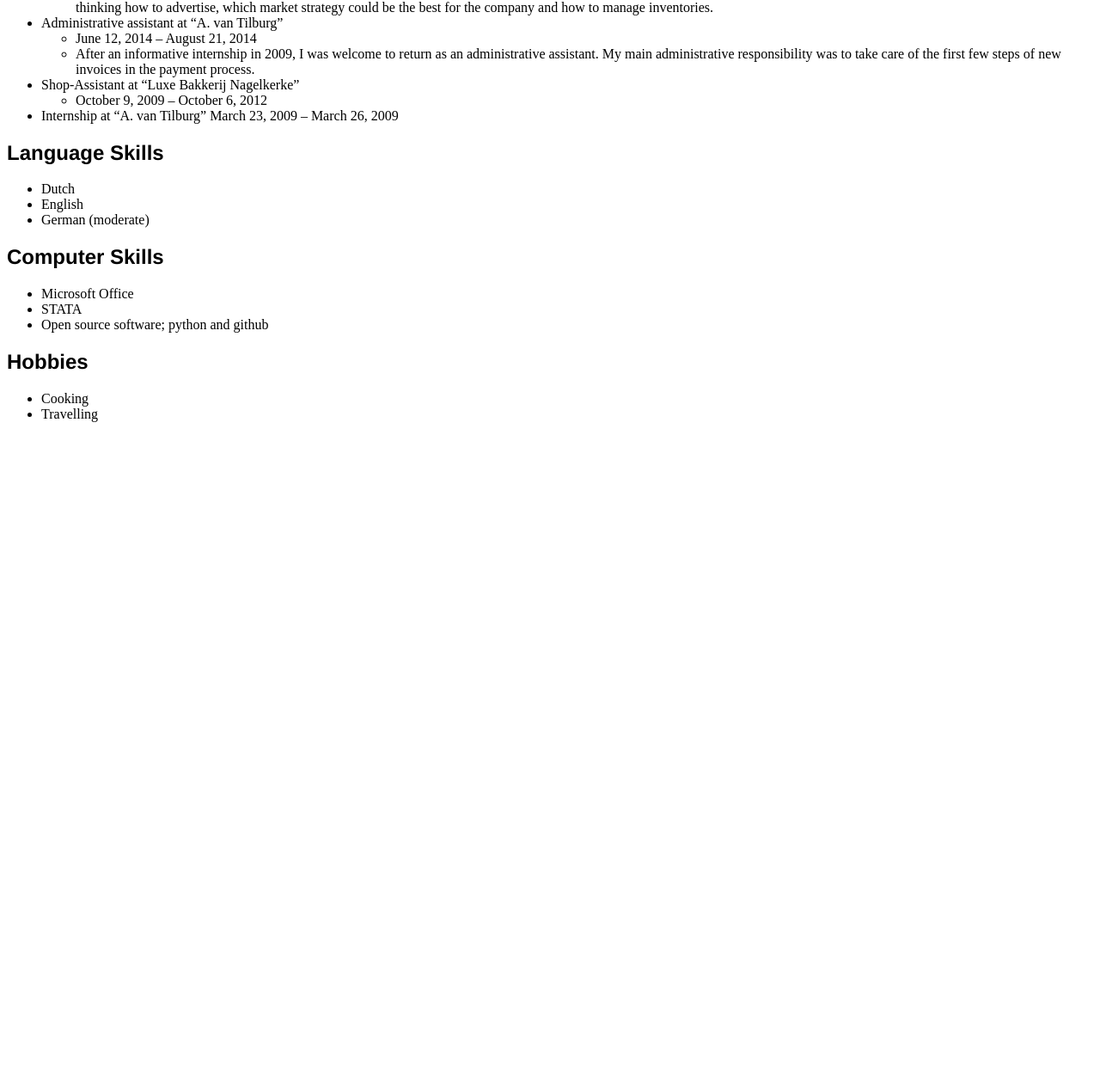
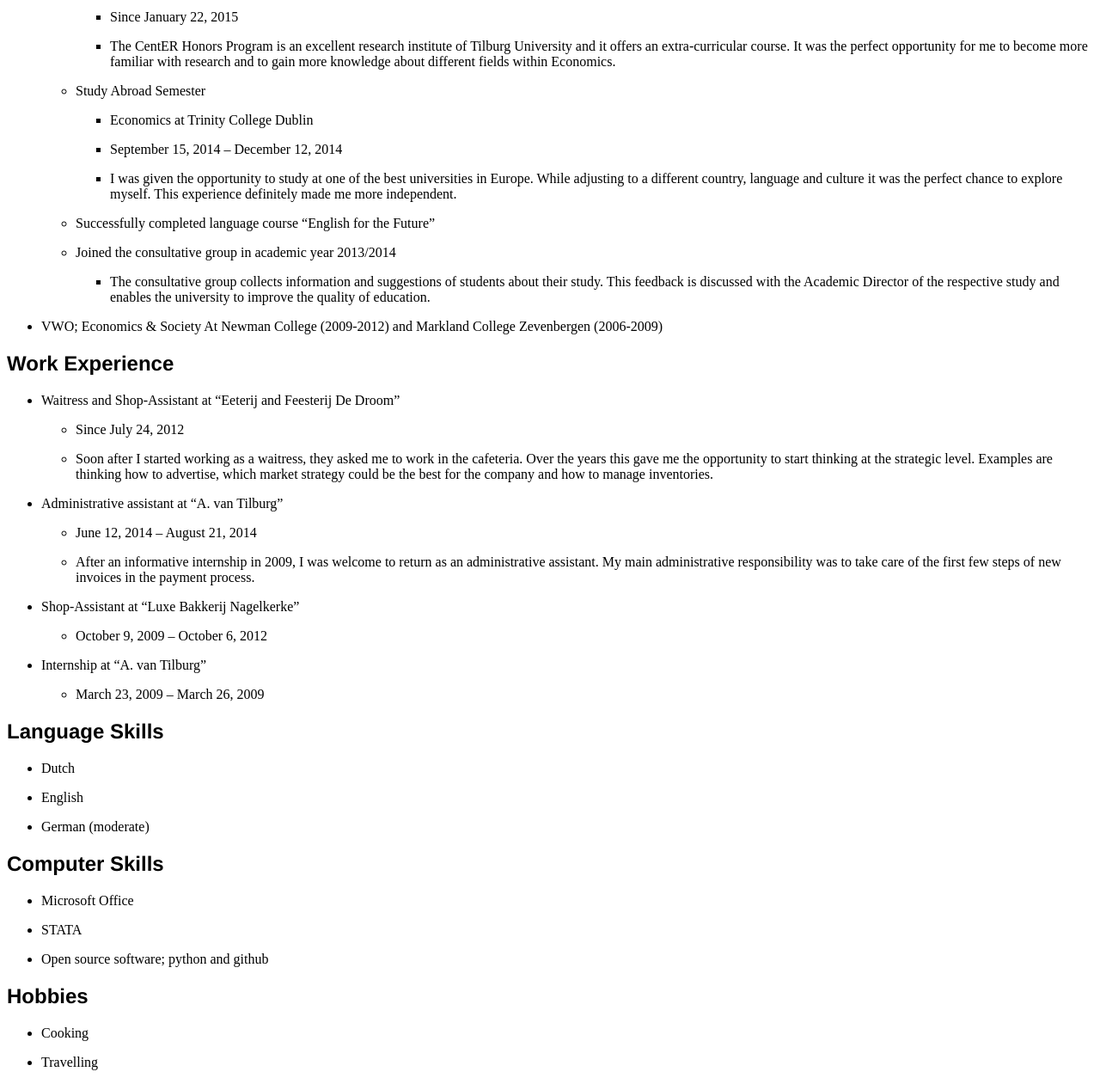
Before and after one commit to AnoukvanSchijndel/second-repo, a plain HTML site: page index.html in a window 1280 px wide. Shown: the part 1061-2322 px from the top of the page at 86% size. Before the commit the page ends 1568 px from the top, so only its background shows below. Drawn offline with Linux system fonts and the light colour scheme.

Commit message:
First Pages commit

```diff
--- a/index.html
+++ b/index.html
@@ -4,7 +4,6 @@
   <meta http-equiv="Content-Type" content="text/html; charset=utf-8" />
   <meta http-equiv="Content-Style-Type" content="text/css" />
   <meta name="generator" content="pandoc" />
-  <meta name="author" content="Anouk van Schijndel" />
   <title>CV</title>
   <style type="text/css">code{white-space: pre;}</style>
   <link rel="stylesheet" href="buttondown.css" type="text/css" />
@@ -12,79 +11,96 @@
 <body>
 <div id="header">
 <h1 class="title">CV</h1>
-<h2 class="author">Anouk van Schijndel</h2>
-<h3 class="date">February 2016</h3>
 </div>
-<h1 id="curriculum-vitae">Curriculum Vitae</h1>
+<p>% Anouk van Schijndel</p>
+<p>% February 2016</p>
+<p>Curriculum Vitae</p>
+<p>================</p>
 <p>Anouk van Schijndel</p>
 <h2 id="personal-information">Personal Information</h2>
-<p>First Name Anouk Laste Name van Schijndel Full Name Anouk Manon van Schijndel Date of Birth November 14, 1993 Place of Birth Breda Country of Birth The Netherlands Nationality Dutch Sex Female Address Danielstraat 8, 4771 RP Langeweg Telephone Number 06-12100823 Email Address anoukvanschijndel@yahoo.co.uk</p>
+<ul>
+<li></li>
+</ul>
+<p>First Name Anouk * Last Name van Schijndel * Full Name Anouk Manon van Schijndel</p>
+<ul>
+<li><p>Date of Birth November 14, 1993</p></li>
+<li><p>Place of Birth Breda</p></li>
+<li><p>Country of Birth The Netherlands</p></li>
+<li>Nationality Dutch</li>
+<li>Gender Female</li>
+<li><p>Address Danielstraat 8, 4771 RP Langeweg</p></li>
+<li><p>Telephone Number 06-12100823</p></li>
+<li><p>Email Address anoukvanschijndel@yahoo.co.uk</p></li>
+</ul>
 <h2 id="profile">Profile</h2>
 <p>My name is Anouk. Helpful, reliable and independent; these words describe my personality best according to friends and family. I like working in groups as much as working on my own and I’m not afraid to take full responsibility for my work. My motto is to always give 110% and achieve the best results possible.</p>
 <h2 id="education">Education</h2>
 <ul>
-<li>Master; Economics
+<li><p>Master; Economics</p>
 <ul>
-<li>At Tilburg University Since September 1, 2015 Track Public Policy Track Money, Banking &amp; Financial Markets</li>
+<li>At Tilburg University Since September 1, 2015 Track Public Policy</li>
 </ul></li>
-<li>Bachelor; Economics &amp; Business
+<li><p>Bachelor; Economics &amp; Business</p>
 <ul>
 <li>At Tilburg University</li>
-<li>Since September 1, 2012</li>
-<li>This study covers the best off both fields of Economics and Business, which makes the study very diverse and interesting. The broad view of the study allowed me to experience the best of several fields within Economics, which allowed me to develop my passion for Economics. The study emphasizes the importance of having a critical attitude and mathematical skills.</li>
-<li>CentER Honors Program
+<li><p>Since September 1, 2012</p></li>
+<li><p>This study covers the best off both fields of Economics and Business, which makes the study very diverse and interesting. The broad view of the study allowed me to experience the best of several fields within Economics, which allowed me to develop my passion for Economics. The study emphasizes the importance of having a critical attitude and mathematical skills.</p></li>
+<li><p>CentER Honors Program</p>
 <ul>
-<li>Since January 22, 2015</li>
-<li>The CentER Honors Program is an excellent research institute of Tilburg University and it offers an extra-curricular course. It was the perfect opportunity for me to become more familiar with research and to gain more knowledge about different fields within Economics.</li>
+<li><p>Since January 22, 2015</p></li>
+<li><p>The CentER Honors Program is an excellent research institute of Tilburg University and it offers an extra-curricular course. It was the perfect opportunity for me to become more familiar with research and to gain more knowledge about different fields within Economics.</p></li>
 </ul></li>
-<li>Study Abroad Semester
+<li><p>Study Abroad Semester</p>
 <ul>
-<li>Economics at Trinity College Dublin</li>
-<li>September 15, 2014 – December 12, 2014</li>
-<li>I was given the opportunity to study at one of the best universities in Europe. While adjusting to a different country, language and culture it was the perfect chance to explore myself. This experience definitely made me more independent.</li>
+<li><p>Economics at Trinity College Dublin</p></li>
+<li><p>September 15, 2014 – December 12, 2014</p></li>
+<li><p>I was given the opportunity to study at one of the best universities in Europe. While adjusting to a different country, language and culture it was the perfect chance to explore myself. This experience definitely made me more independent.</p></li>
 </ul></li>
-<li>Successfully completed language course “English for the Future”</li>
-<li>Joined the consultative group in academic year 2013/2014
+<li><p>Successfully completed language course “English for the Future”</p></li>
+<li><p>Joined the consultative group in academic year 2013/2014</p>
 <ul>
 <li>The consultative group collects information and suggestions of students about their study. This feedback is discussed with the Academic Director of the respective study and enables the university to improve the quality of education.</li>
 </ul></li>
 </ul></li>
-<li>VWO; Economics &amp; Society At Newman College (2009-2012) and Markland College Zevenbergen (2006-2009)</li>
+<li><p>VWO; Economics &amp; Society At Newman College (2009-2012) and Markland College Zevenbergen (2006-2009)</p></li>
 </ul>
 <h2 id="work-experience">Work Experience</h2>
 <ul>
-<li>Waitress and Shop-Assistant at “Eeterij and Feesterij De Droom”
+<li><p>Waitress and Shop-Assistant at “Eeterij and Feesterij De Droom”</p>
 <ul>
-<li>Since July 24, 2012</li>
-<li>Soon after I started working as a waitress, they asked me to work in the cafeteria. Over the years this gave me the opportunity to start thinking at the strategic level. Examples are thinking how to advertise, which market strategy could be the best for the company and how to manage inventories.</li>
+<li><p>Since July 24, 2012</p></li>
+<li><p>Soon after I started working as a waitress, they asked me to work in the cafeteria. Over the years this gave me the opportunity to start thinking at the strategic level. Examples are thinking how to advertise, which market strategy could be the best for the company and how to manage inventories.</p></li>
 </ul></li>
-<li>Administrative assistant at “A. van Tilburg”
+<li><p>Administrative assistant at “A. van Tilburg”</p>
 <ul>
-<li>June 12, 2014 – August 21, 2014</li>
-<li>After an informative internship in 2009, I was welcome to return as an administrative assistant. My main administrative responsibility was to take care of the first few steps of new invoices in the payment process.</li>
+<li><p>June 12, 2014 – August 21, 2014</p></li>
+<li><p>After an informative internship in 2009, I was welcome to return as an administrative assistant. My main administrative responsibility was to take care of the first few steps of new invoices in the payment process.</p></li>
 </ul></li>
-<li>Shop-Assistant at “Luxe Bakkerij Nagelkerke”
+<li><p>Shop-Assistant at “Luxe Bakkerij Nagelkerke”</p>
 <ul>
 <li>October 9, 2009 – October 6, 2012</li>
 </ul></li>
-<li>Internship at “A. van Tilburg” March 23, 2009 – March 26, 2009</li>
+<li><p>Internship at “A. van Tilburg”</p>
+<ul>
+<li>March 23, 2009 – March 26, 2009</li>
+</ul></li>
 </ul>
 <h2 id="language-skills">Language Skills</h2>
 <ul>
-<li>Dutch</li>
-<li>English</li>
-<li>German (moderate)</li>
+<li><p>Dutch</p></li>
+<li><p>English</p></li>
+<li><p>German (moderate)</p></li>
 </ul>
 <h2 id="computer-skills">Computer Skills</h2>
 <ul>
-<li>Microsoft Office</li>
-<li>STATA</li>
-<li>Open source software; python and github</li>
+<li><p>Microsoft Office</p></li>
+<li><p>STATA</p></li>
+<li><p>Open source software; python and github</p></li>
 </ul>
 <h2 id="hobbies">Hobbies</h2>
 <ul>
-<li>Cooking</li>
-<li>Travelling</li>
+<li><p>Cooking</p></li>
+<li><p>Travelling</p></li>
 </ul>
 </body>
 </html>
```
Also changed, not shown: 1 other file.
